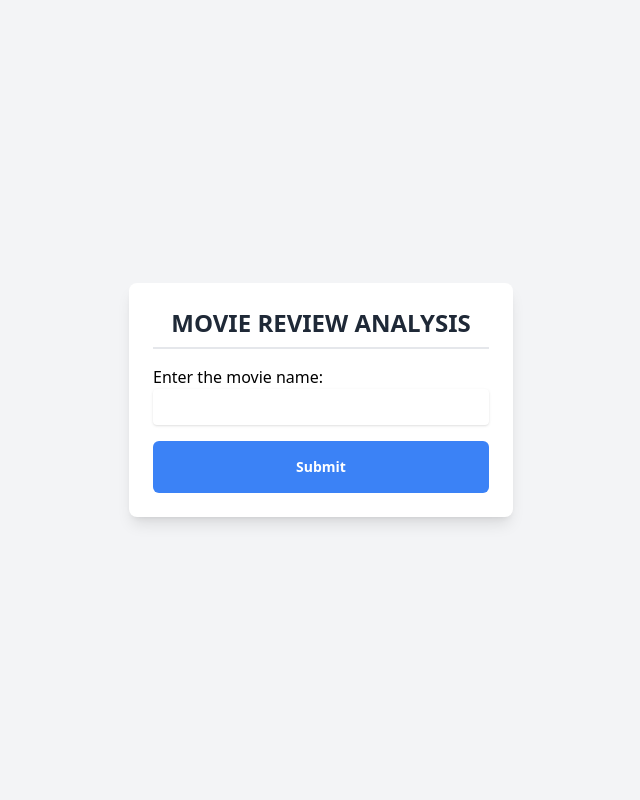
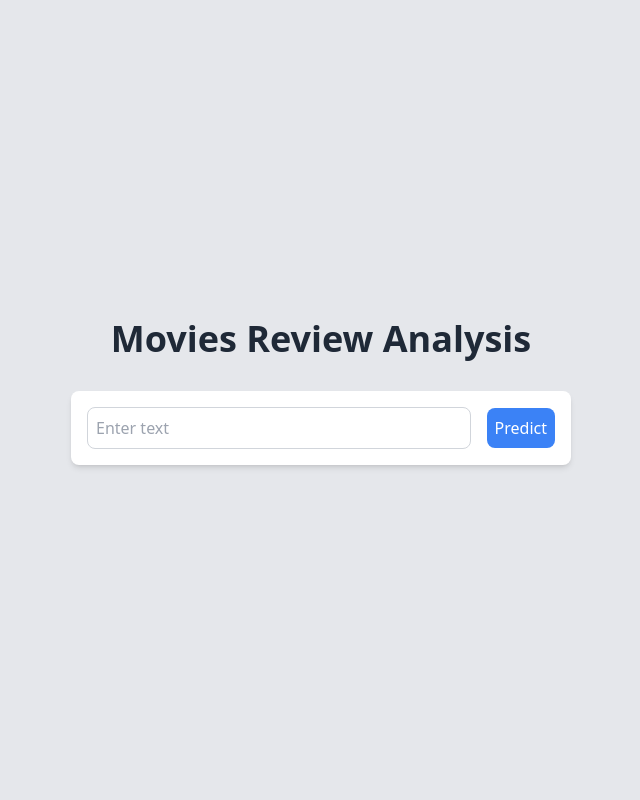
Before and after one commit to Garv2003/Movie-Review-Analysis, a Flask app: page / in a window 1280 px wide. Shown: the whole page, without its empty margins (319-959 px from the left). Run offline with Flask 3, Linux system fonts and the light colour scheme; parts of the project's set-up code (start-up, migrations or seed data) failed here and were passed over; some libraries are stand-ins or nearby versions.

Commit message:
COMPELETE PROJECT

```diff
--- a/Web App/app.py
+++ b/Web App/app.py
@@ -1,110 +1,110 @@
+import re
+import pickle
+import os
+import tensorflow as tf
+import nltk
+from nltk.tokenize import word_tokenize
+from nltk.corpus import stopwords
+from nltk.stem import SnowballStemmer
 from flask import Flask, render_template, request
-import tensorflow as tf
-from keras.models import load_model
-from tensorflow.keras.preprocessing.sequence import pad_sequences
-import nltk
-from nltk.corpus import stopwords
-from nltk.tokenize import word_tokenize
-from nltk.stem import WordNetLemmatizer
-import re
-import contractions
-import pickle
+from tensorflow.keras.models import load_model
 
+os.environ['CUDA_VISIBLE_DEVICES'] = ''
+
+nltk.download('punkt')
 nltk.download('stopwords')
-nltk.download('punkt')
-nltk.download('wordnet')
 
 app = Flask(__name__)
 
-# Load the tokenizer and model
-with open('tokenizer.pickle', 'rb') as handle:
-    tokenizer = pickle.load(handle)
-model = load_model('./RNN_MOVIE_REVIEW.h5')
 
-chat_words = {
-    # Your chat words dictionary
-}
+def load_my_model(model_path):
+    try:
+        model = load_model(model_path)
+        print("Model loaded successfully!")
+        return model
+    except OSError as e:
+        print(f"Error loading model: {e}")
+        return None
 
 
-def chat_conversion(text):
-    new_text = []
-    for w in text.split():
-        if w.upper() in chat_words:
-            new_text.append(chat_words[w.upper()])
-        else:
-            new_text.append(w)
-    return " ".join(new_text)
+def clean(text):
+    cleaned = re.compile(r'<.*?>')
+    return re.sub(cleaned, '', text)
 
 
-def remove_html_tags(text):
-    return re.sub('<.*?>', '', text)
+def is_special(text):
+    rem = ''
+    for i in text:
+        if i.isalnum():
+            rem = rem + i
+        else:
+            rem = rem + ' '
+    return rem
 
 
-def remove_punctuation(text):
-    return re.sub(r'[^\w\s]', '', text)
+def to_lower(text):
+    return text.lower()
 
 
-def stopwords_removal(text):
+def rem_stopwords(text):
     stop_words = set(stopwords.words('english'))
-    word_tokens = word_tokenize(text)
-    filtered_text = [word for word in word_tokens if word not in stop_words]
-    return ' '.join(filtered_text)
+    words = word_tokenize(text)
+    return [w for w in words if w not in stop_words]
 
 
-def remove_emoji(text):
-    return text.encode('ascii', 'ignore').decode('ascii')
+def stem_txt(text):
+    ss = SnowballStemmer('english')
+    return " ".join([ss.stem(w) for w in text])
 
 
-def expand_contractions(text):
-    return contractions.fix(text)
+def clean_text(text):
+    text = clean(text)
+    text = is_special(text)
+    text = to_lower(text)
+    text = rem_stopwords(text)
+    text = stem_txt(text)
+    return text
 
 
-lemmatizer = WordNetLemmatizer()
+model = load_my_model("./model/Movies_Review_Analysis_Model.keras")
+
+if model is None:
+    print("Model failed to load. Exiting.")
+    exit(1)
+
+with open('./model/Movies_Review_Analysis.pkl', 'rb') as tokenizer_file:
+    tokenizer = pickle.load(tokenizer_file)
+
+max_sequence_length = 100
 
 
-def lemmatize_text(text):
-    word_list = word_tokenize(text)
-    lemmatized_output = ' '.join([lemmatizer.lemmatize(w) for w in word_list])
-    return lemmatized_output
-
-
-@app.route('/')
-def index():
+@app.route('/', methods=['GET'])
+def home():
     return render_template('index.html')
 
 
 @app.route('/predict', methods=['POST'])
-def predicate():
-    input_text = request.form['review']
-    print(input_text)
-    # change lower case
-    input_text = input_text.lower()
-    # remove html tags
-    input_text = remove_html_tags(input_text)
-    # remove punctuation
-    input_text = remove_punctuation(input_text)
-    # chat conversion
-    input_text = chat_conversion(input_text)
-    # remove stopwords
-    input_text = stopwords_removal(input_text)
-    # remove emoji
-    input_text = remove_emoji(input_text)
-    # expand contractions
-    input_text = expand_contractions(input_text)
-    # lemmatization
-    input_text = lemmatize_text(input_text)
+def predict():
+    if request.form['user_input'] == '':
+        return "<p id='prediction' class='flex items-center justify-center w-96 p-4 mt-4 bg-white shadow-md rounded-lg text-red-800 font-bold'>Please enter a valid input</p>"
 
-    # Tokenization and padding
-    input_text = tokenizer.texts_to_sequences([input_text])
-    input_text = pad_sequences(input_text, maxlen=250)
+    try:
+        user_input = request.form['user_input']
+        user_input = clean_text(user_input)
+        user_sequences = tokenizer.texts_to_sequences([user_input])
+        user_padded = tf.keras.preprocessing.sequence.pad_sequences(
+            user_sequences, maxlen=max_sequence_length)
+        user_predictions = model.predict(user_padded)
+        output = "Positive" if user_predictions[0] > 0.5 else "Negative"
+        print(f'Predicted Class: {output}')
+        print(user_predictions)
+        return "<p id='prediction' class='flex items-center justify-center w-96 p-4 mt-4 bg-white shadow-md rounded-lg text-gray-800 font-bold'>" + output + "</p>"
 
-    prediction = model.predict(input_text)
-    print(prediction)
-    if prediction > 0.5:
-        return 'Positive Review'
-    else:
-        return 'Negative Review'
+    except Exception as e:
+        print(f"Error predicting input: {e}")
+        return "<p id='prediction' class='flex items-center justify-center w-96 p-4 mt-4 bg-white shadow-md rounded-lg text-red-800 font-bold'>Error analyzing the input</p>"
 
 
 if __name__ == '__main__':
-    app.run(debug=True)
+    from waitress import serve
+    serve(app, host='0.0.0.0', port=8080)
--- a/Web App/requirements.txt
+++ b/Web App/requirements.txt
@@ -0,0 +1,4 @@
+tensorflow==2.17.0
+Flask==2.3.2
+nltk==3.8.1
+waitress==2.1.2
--- a/Web App/static/css/output.css
+++ b/Web App/static/css/output.css
@@ -1,5 +1,5 @@
 /*
-! tailwindcss v3.4.3 | MIT License | https://tailwindcss.com
+! tailwindcss v3.4.7 | MIT License | https://tailwindcss.com
 */
 
 /*
@@ -22,7 +22,7 @@
 
 ::before,
 ::after {
-  --tw-content: '';
+  --tw-content: "";
 }
 
 /*
@@ -44,9 +44,10 @@ html,
   -moz-tab-size: 4;
   /* 3 */
   -o-tab-size: 4;
-     tab-size: 4;
+  tab-size: 4;
   /* 3 */
-  font-family: ui-sans-serif, system-ui, sans-serif, "Apple Color Emoji", "Segoe UI Emoji", "Segoe UI Symbol", "Noto Color Emoji";
+  font-family: ui-sans-serif, system-ui, sans-serif, "Apple Color Emoji",
+    "Segoe UI Emoji", "Segoe UI Symbol", "Noto Color Emoji";
   /* 4 */
   font-feature-settings: normal;
   /* 5 */
@@ -89,7 +90,7 @@ Add the correct text decoration in Chrome, Edge, and Safari.
 
 abbr:where([title]) {
   -webkit-text-decoration: underline dotted;
-          text-decoration: underline dotted;
+  text-decoration: underline dotted;
 }
 
 /*
@@ -135,7 +136,8 @@ code,
 kbd,
 samp,
 pre {
-  font-family: ui-monospace, SFMono-Regular, Menlo, Monaco, Consolas, "Liberation Mono", "Courier New", monospace;
+  font-family: ui-monospace, SFMono-Regular, Menlo, Monaco, Consolas,
+    "Liberation Mono", "Courier New", monospace;
   /* 1 */
   font-feature-settings: normal;
   /* 2 */
@@ -236,9 +238,9 @@ select {
 */
 
 button,
-input:where([type='button']),
-input:where([type='reset']),
-input:where([type='submit']) {
+input:where([type="button"]),
+input:where([type="reset"]),
+input:where([type="submit"]) {
   -webkit-appearance: button;
   /* 1 */
   background-color: transparent;
@@ -285,7 +287,7 @@ Correct the cursor style of increment and decrement buttons in Safari.
 2. Correct the outline style in Safari.
 */
 
-[type='search'] {
+[type="search"] {
   -webkit-appearance: textfield;
   /* 1 */
   outline-offset: -2px;
@@ -378,7 +380,8 @@ textarea {
 2. Set the default placeholder color to the user's configured gray 400 color.
 */
 
-input::-moz-placeholder, textarea::-moz-placeholder {
+input::-moz-placeholder,
+textarea::-moz-placeholder {
   opacity: 1;
   /* 1 */
   color: #9ca3af;
@@ -446,7 +449,9 @@ video {
   display: none;
 }
 
-*, ::before, ::after {
+*,
+::before,
+::after {
   --tw-border-spacing-x: 0;
   --tw-border-spacing-y: 0;
   --tw-translate-x: 0;
@@ -456,19 +461,19 @@ video {
   --tw-skew-y: 0;
   --tw-scale-x: 1;
   --tw-scale-y: 1;
-  --tw-pan-x:  ;
-  --tw-pan-y:  ;
-  --tw-pinch-zoom:  ;
+  --tw-pan-x: ;
+  --tw-pan-y: ;
+  --tw-pinch-zoom: ;
   --tw-scroll-snap-strictness: proximity;
-  --tw-gradient-from-position:  ;
-  --tw-gradient-via-position:  ;
-  --tw-gradient-to-position:  ;
-  --tw-ordinal:  ;
-  --tw-slashed-zero:  ;
-  --tw-numeric-figure:  ;
-  --tw-numeric-spacing:  ;
-  --tw-numeric-fraction:  ;
-  --tw-ring-inset:  ;
+  --tw-gradient-from-position: ;
+  --tw-gradient-via-position: ;
+  --tw-gradient-to-position: ;
+  --tw-ordinal: ;
+  --tw-slashed-zero: ;
+  --tw-numeric-figure: ;
+  --tw-numeric-spacing: ;
+  --tw-numeric-fraction: ;
+  --tw-ring-inset: ;
   --tw-ring-offset-width: 0px;
   --tw-ring-offset-color: #fff;
   --tw-ring-color: rgb(59 130 246 / 0.5);
@@ -476,28 +481,28 @@ video {
   --tw-ring-shadow: 0 0 #0000;
   --tw-shadow: 0 0 #0000;
   --tw-shadow-colored: 0 0 #0000;
-  --tw-blur:  ;
-  --tw-brightness:  ;
-  --tw-contrast:  ;
-  --tw-grayscale:  ;
-  --tw-hue-rotate:  ;
-  --tw-invert:  ;
-  --tw-saturate:  ;
-  --tw-sepia:  ;
-  --tw-drop-shadow:  ;
-  --tw-backdrop-blur:  ;
-  --tw-backdrop-brightness:  ;
-  --tw-backdrop-contrast:  ;
-  --tw-backdrop-grayscale:  ;
-  --tw-backdrop-hue-rotate:  ;
-  --tw-backdrop-invert:  ;
-  --tw-backdrop-opacity:  ;
-  --tw-backdrop-saturate:  ;
-  --tw-backdrop-sepia:  ;
-  --tw-contain-size:  ;
-  --tw-contain-layout:  ;
-  --tw-contain-paint:  ;
-  --tw-contain-style:  ;
+  --tw-blur: ;
+  --tw-brightness: ;
+  --tw-contrast: ;
+  --tw-grayscale: ;
+  --tw-hue-rotate: ;
+  --tw-invert: ;
+  --tw-saturate: ;
+  --tw-sepia: ;
+  --tw-drop-shadow: ;
+  --tw-backdrop-blur: ;
+  --tw-backdrop-brightness: ;
+  --tw-backdrop-contrast: ;
+  --tw-backdrop-grayscale: ;
+  --tw-backdrop-hue-rotate: ;
+  --tw-backdrop-invert: ;
+  --tw-backdrop-opacity: ;
+  --tw-backdrop-saturate: ;
+  --tw-backdrop-sepia: ;
+  --tw-contain-size: ;
+  --tw-contain-layout: ;
+  --tw-contain-paint: ;
+  --tw-contain-style: ;
 }
 
 ::backdrop {
@@ -510,19 +515,19 @@ video {
   --tw-skew-y: 0;
   --tw-scale-x: 1;
   --tw-scale-y: 1;
-  --tw-pan-x:  ;
-  --tw-pan-y:  ;
-  --tw-pinch-zoom:  ;
+  --tw-pan-x: ;
+  --tw-pan-y: ;
+  --tw-pinch-zoom: ;
   --tw-scroll-snap-strictness: proximity;
-  --tw-gradient-from-position:  ;
-  --tw-gradient-via-position:  ;
-  --tw-gradient-to-position:  ;
-  --tw-ordinal:  ;
-  --tw-slashed-zero:  ;
-  --tw-numeric-figure:  ;
-  --tw-numeric-spacing:  ;
-  --tw-numeric-fraction:  ;
-  --tw-ring-inset:  ;
+  --tw-gradient-from-position: ;
+  --tw-gradient-via-position: ;
+  --tw-gradient-to-position: ;
+  --tw-ordinal: ;
+  --tw-slashed-zero: ;
+  --tw-numeric-figure: ;
+  --tw-numeric-spacing: ;
+  --tw-numeric-fraction: ;
+  --tw-ring-inset: ;
   --tw-ring-offset-width: 0px;
   --tw-ring-offset-color: #fff;
   --tw-ring-color: rgb(59 130 246 / 0.5);
@@ -530,68 +535,68 @@ video {
   --tw-ring-shadow: 0 0 #0000;
   --tw-shadow: 0 0 #0000;
   --tw-shadow-colored: 0 0 #0000;
-  --tw-blur:  ;
-  --tw-brightness:  ;
-  --tw-contrast:  ;
-  --tw-grayscale:  ;
-  --tw-hue-rotate:  ;
-  --tw-invert:  ;
-  --tw-saturate:  ;
-  --tw-sepia:  ;
-  --tw-drop-shadow:  ;
-  --tw-backdrop-blur:  ;
-  --tw-backdrop-brightness:  ;
-  --tw-backdrop-contrast:  ;
-  --tw-backdrop-grayscale:  ;
-  --tw-backdrop-hue-rotate:  ;
-  --tw-backdrop-invert:  ;
-  --tw-backdrop-opacity:  ;
-  --tw-backdrop-saturate:  ;
-  --tw-backdrop-sepia:  ;
-  --tw-contain-size:  ;
-  --tw-contain-layout:  ;
-  --tw-contain-paint:  ;
-  --tw-contain-style:  ;
+  --tw-blur: ;
+  --tw-brightness: ;
+  --tw-contrast: ;
+  --tw-grayscale: ;
+  --tw-hue-rotate: ;
+  --tw-invert: ;
+  --tw-saturate: ;
+  --tw-sepia: ;
+  --tw-drop-shadow: ;
+  --tw-backdrop-blur: ;
+  --tw-backdrop-brightness: ;
+  --tw-backdrop-contrast: ;
+  --tw-backdrop-grayscale: ;
+  --tw-backdrop-hue-rotate: ;
+  --tw-backdrop-invert: ;
+  --tw-backdrop-opacity: ;
+  --tw-backdrop-saturate: ;
+  --tw-backdrop-sepia: ;
+  --tw-contain-size: ;
+  --tw-contain-layout: ;
+  --tw-contain-paint: ;
+  --tw-contain-style: ;
 }
 
 .static {
   position: static;
 }
 
-.mb-2 {
-  margin-bottom: 0.5rem;
-}
-
-.mb-4 {
-  margin-bottom: 1rem;
+.mb-8 {
+  margin-bottom: 2rem;
 }
 
 .mt-4 {
   margin-top: 1rem;
 }
 
-.block {
-  display: block;
-}
-
 .flex {
   display: flex;
 }
 
-.hidden {
-  display: none;
+.h-screen {
+  height: 100vh;
 }
 
-.min-h-screen {
-  min-height: 100vh;
-}
-
-.w-96 {
-  width: 24rem;
+.w-\[450px\] {
+  width: 450px;
 }
 
 .w-full {
   width: 100%;
+}
+
+.w-\[200px\] {
+  width: 200px;
+}
+
+.w-\[500px\] {
+  width: 500px;
+}
+
+.flex-col {
+  flex-direction: column;
 }
 
 .items-center {
@@ -602,25 +607,21 @@ video {
   justify-content: center;
 }
 
-.rounded {
-  border-radius: 0.25rem;
+.gap-4 {
+  gap: 1rem;
 }
 
 .rounded-lg {
   border-radius: 0.5rem;
 }
 
-.rounded-md {
-  border-radius: 0.375rem;
+.border {
+  border-width: 1px;
 }
 
-.border-b-2 {
-  border-bottom-width: 2px;
-}
-
-.border-gray-200 {
+.border-gray-300 {
   --tw-border-opacity: 1;
-  border-color: rgb(229 231 235 / var(--tw-border-opacity));
+  border-color: rgb(209 213 219 / var(--tw-border-opacity));
 }
 
 .bg-blue-500 {
@@ -628,9 +629,9 @@ video {
   background-color: rgb(59 130 246 / var(--tw-bg-opacity));
 }
 
-.bg-gray-100 {
+.bg-gray-200 {
   --tw-bg-opacity: 1;
-  background-color: rgb(243 244 246 / var(--tw-bg-opacity));
+  background-color: rgb(229 231 235 / var(--tw-bg-opacity));
 }
 
 .bg-white {
@@ -638,66 +639,25 @@ video {
   background-color: rgb(255 255 255 / var(--tw-bg-opacity));
 }
 
-.bg-cover {
-  background-size: cover;
+.p-2 {
+  padding: 0.5rem;
 }
 
-.bg-center {
-  background-position: center;
-}
-
-.p-6 {
-  padding: 1.5rem;
-}
-
-.px-3 {
-  padding-left: 0.75rem;
-  padding-right: 0.75rem;
-}
-
-.py-2 {
-  padding-top: 0.5rem;
-  padding-bottom: 0.5rem;
-}
-
-.py-4 {
-  padding-top: 1rem;
-  padding-bottom: 1rem;
-}
-
-.pb-2 {
-  padding-bottom: 0.5rem;
-}
-
-.text-left {
-  text-align: left;
+.p-4 {
+  padding: 1rem;
 }
 
 .text-center {
   text-align: center;
 }
 
-.text-2xl {
-  font-size: 1.5rem;
-  line-height: 2rem;
-}
-
-.text-sm {
-  font-size: 0.875rem;
-  line-height: 1.25rem;
+.text-4xl {
+  font-size: 2.25rem;
+  line-height: 2.5rem;
 }
 
 .font-bold {
   font-weight: 700;
-}
-
-.font-semibold {
-  font-weight: 600;
-}
-
-.text-gray-700 {
-  --tw-text-opacity: 1;
-  color: rgb(55 65 81 / var(--tw-text-opacity));
 }
 
 .text-gray-800 {
@@ -710,34 +670,10 @@ video {
   color: rgb(255 255 255 / var(--tw-text-opacity));
 }
 
-.placeholder-gray-400::-moz-placeholder {
-  --tw-placeholder-opacity: 1;
-  color: rgb(156 163 175 / var(--tw-placeholder-opacity));
+.shadow-md {
+  --tw-shadow: 0 4px 6px -1px rgb(0 0 0 / 0.1), 0 2px 4px -2px rgb(0 0 0 / 0.1);
+  --tw-shadow-colored: 0 4px 6px -1px var(--tw-shadow-color),
+    0 2px 4px -2px var(--tw-shadow-color);
+  box-shadow: var(--tw-ring-offset-shadow, 0 0 #0000),
+    var(--tw-ring-shadow, 0 0 #0000), var(--tw-shadow);
 }
-
-.placeholder-gray-400::placeholder {
-  --tw-placeholder-opacity: 1;
-  color: rgb(156 163 175 / var(--tw-placeholder-opacity));
-}
-
-.shadow {
-  --tw-shadow: 0 1px 3px 0 rgb(0 0 0 / 0.1), 0 1px 2px -1px rgb(0 0 0 / 0.1);
-  --tw-shadow-colored: 0 1px 3px 0 var(--tw-shadow-color), 0 1px 2px -1px var(--tw-shadow-color);
-  box-shadow: var(--tw-ring-offset-shadow, 0 0 #0000), var(--tw-ring-shadow, 0 0 #0000), var(--tw-shadow);
-}
-
-.shadow-lg {
-  --tw-shadow: 0 10px 15px -3px rgb(0 0 0 / 0.1), 0 4px 6px -4px rgb(0 0 0 / 0.1);
-  --tw-shadow-colored: 0 10px 15px -3px var(--tw-shadow-color), 0 4px 6px -4px var(--tw-shadow-color);
-  box-shadow: var(--tw-ring-offset-shadow, 0 0 #0000), var(--tw-ring-shadow, 0 0 #0000), var(--tw-shadow);
-}
-
-.hover\:bg-blue-600:hover {
-  --tw-bg-opacity: 1;
-  background-color: rgb(37 99 235 / var(--tw-bg-opacity));
-}
-
-.focus\:outline-none:focus {
-  outline: 2px solid transparent;
-  outline-offset: 2px;
-}
--- a/Web App/tailwind.config.js
+++ b/Web App/tailwind.config.js
@@ -1,4 +1,3 @@
-
 /** @type {import('tailwindcss').Config} */
 module.exports = {
   content: ["./templates/*.html"],
--- a/Web App/templates/index.html
+++ b/Web App/templates/index.html
@@ -1,39 +1,29 @@
 <!DOCTYPE html>
-<html lang="en">
+<html>
 
 <head>
-    <meta charset="UTF-8">
-    <meta name="viewport" content="width=device-width, initial-scale=1.0">
-    <title>MOVIE REVIEW ANALYSIS</title>
+    <title>Movies Review Analysis</title>
     <link href="{{url_for('static',filename='css/output.css')}}" rel="stylesheet">
-    <script src="https://unpkg.com/htmx.org@1.9.12"
-        integrity="sha384-ujb1lZYygJmzgSwoxRggbCHcjc0rB2XoQrxeTUQyRjrOnlCoYta87iKBWq3EsdM2"
+    <script src="https://unpkg.com/htmx.org@2.0.1"
+        integrity="sha384-QWGpdj554B4ETpJJC9z+ZHJcA/i59TyjxEPXiiUgN2WmTyV5OEZWCD6gQhgkdpB/"
         crossorigin="anonymous"></script>
-    <script defer src="https://cdn.jsdelivr.net/npm/alpinejs@3.x.x/dist/cdn.min.js"></script>
+    <script src="https://cdn.jsdelivr.net/npm/alpinejs/dist/cdn.min.js"></script>
 </head>
 
-<body>
-    <div class="flex items-center justify-center min-h-screen bg-gray-100 bg-cover bg-center">
-        <div class="bg-white p-6 rounded-lg shadow-lg w-96">
-            <h1 class="text-2xl font-semibold text-gray-800 text-center mb-4 border-b-2 border-gray-200 pb-2">MOVIE
-                REVIEW ANALYSIS</h1>
-            <form method="post" hx-post="/predict" hx-target="#output" hx-indicator="#loading-spinner"
-                hx-trigger="submit">
-                <div id="loading-spinner" class="hidden text-center mb-4">
-                    <img src="{{url_for('static',filename='images/loading.gif')}}" alt="Loading...">
-                </div <label for="movie" class="block text-sm text-gray-800 text-left font-semibold mb-2">Enter the
-                movie name:</label>
-                <input type="text" id="movie" name="review" required
-                    class="w-full px-3 py-2 placeholder-gray-400 text-gray-700 bg-white rounded text-sm shadow focus:outline-none focus:shadow-outline">
-                <input type="submit" value="Submit"
-                    class="w-full px-3 py-4 text-white bg-blue-500 rounded-md font-bold text-sm hover:bg-blue-600 mt-4">
-            </form>
+<body x-data="{image: null, prediction: null}">
+    <div class="flex flex-col items-center justify-center h-screen bg-gray-200">
+        <h1 class="text-4xl font-bold text-center text-gray-800 mb-8">
+            Movies Review Analysis
+        </h1>
+        <form method="POST" enctype="multipart/form-data" hx-post="/predict" hx-target="#result"
+            class="flex items-center justify-center gap-4 w-[500px] p-4 bg-white shadow-md rounded-lg">
+            <input type="text" name="user_input" placeholder="Enter text"
+                class="w-full p-2 border border-gray-300 rounded-lg">
+            <input type="submit" value="Predict" class="p-2 bg-blue-500 text-white rounded-lg">
+        </form>
+        <div class="mt-4" id="result">
         </div>
-        <div id="output">
-            {% if prediction %}
-            <h2>The movie review is {{ prediction }}</h2>
-            {% endif %}
-        </div>
+    </div>
     </div>
 </body>
 
```
Also changed, not shown: Web App/package.json (+10 -0 lines), Web App/package-lock.json, 6 other files. Lines whose indentation alone changed are shown as unchanged.
